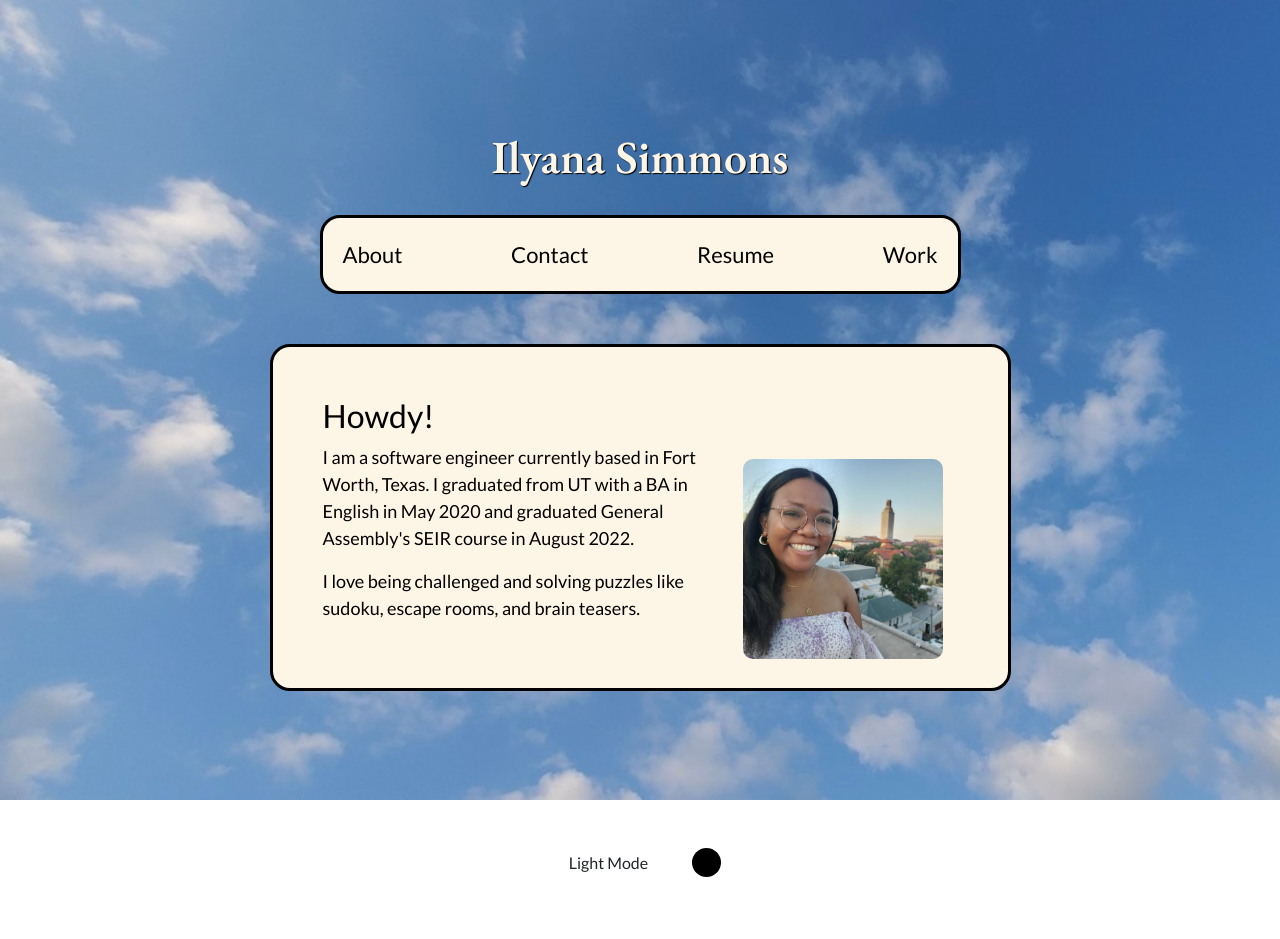
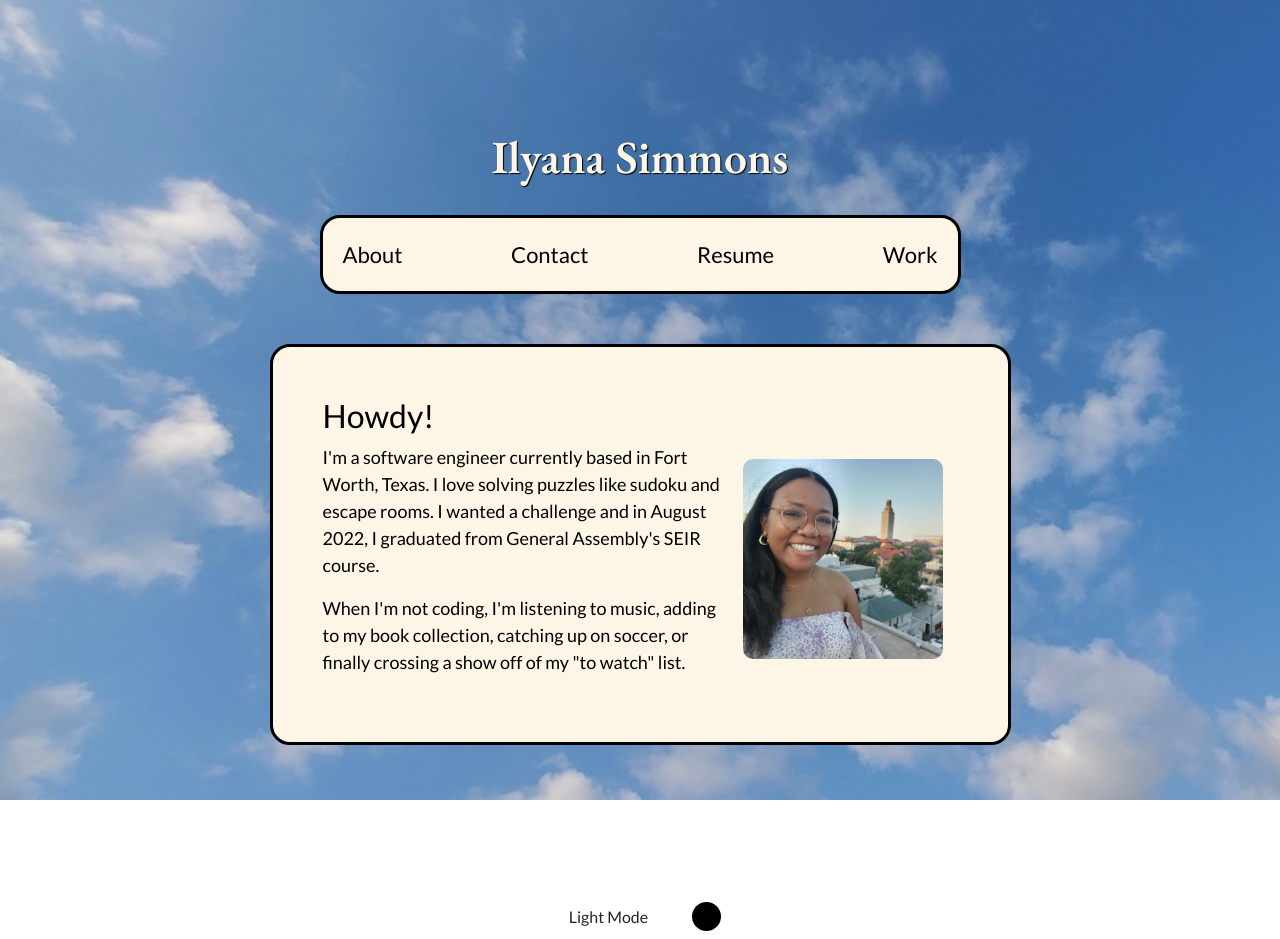
Before and after one commit to ilsyim/react-portfolio-front-end, a React (Create React App) app: page / in a window 1280 px wide. Before the commit the page ends 885 px from the top, so only its background shows below. Built offline with nearby package versions, Linux system fonts and the light colour scheme.

Commit message:
add to about

```diff
--- a/src/App.css
+++ b/src/App.css
@@ -142,7 +142,7 @@ a {
 }
 
 a:hover {
-  color: oldlace;
+  color: var(--light-text-hover);
 }
 
 /* About */
@@ -237,6 +237,9 @@ a:hover {
   font-size: 30px;
   color: black;
   margin-top: 10px;
+  display: flex;
+  align-items: center;
+  justify-content: center;
 }
 
 .cardText {
--- a/src/components/About/About.jsx
+++ b/src/components/About/About.jsx
@@ -12,10 +12,10 @@ const About = () => {
 
         <a href="https://www.linkedin.com/in/ilyanasimmons/" target="_blank" rel="noopener noreferrer"><img src="Ilyana.JPG" alt="Me!" className="me" /></a>
           <p>
-            I am a software engineer currently based in Fort Worth, Texas. I graduated from UT with a BA in English in May 2020 and graduated General Assembly's SEIR course in August 2022.
+            I'm a software engineer currently based in Fort Worth, Texas. I love solving puzzles like sudoku and escape rooms. I wanted a challenge and in August 2022, I graduated from General Assembly's SEIR course.
           </p>
           <p>
-            I love being challenged and solving puzzles like sudoku, escape rooms, and brain teasers.
+            When I'm not coding, I'm listening to <a href="https://open.spotify.com/playlist/0c2UI952YaXOvyzyFEI6uG?si=ea28f9f9dae048a1" target="_blank" rel="noopener noreferrer">music</a>, adding to my book collection, catching up on <a href="https://twitter.com/LFC" target="_blank" rel="noopener noreferrer">soccer</a>, or finally crossing a show off of my "to watch" list.
           </p>
       </article>
     </>
```
